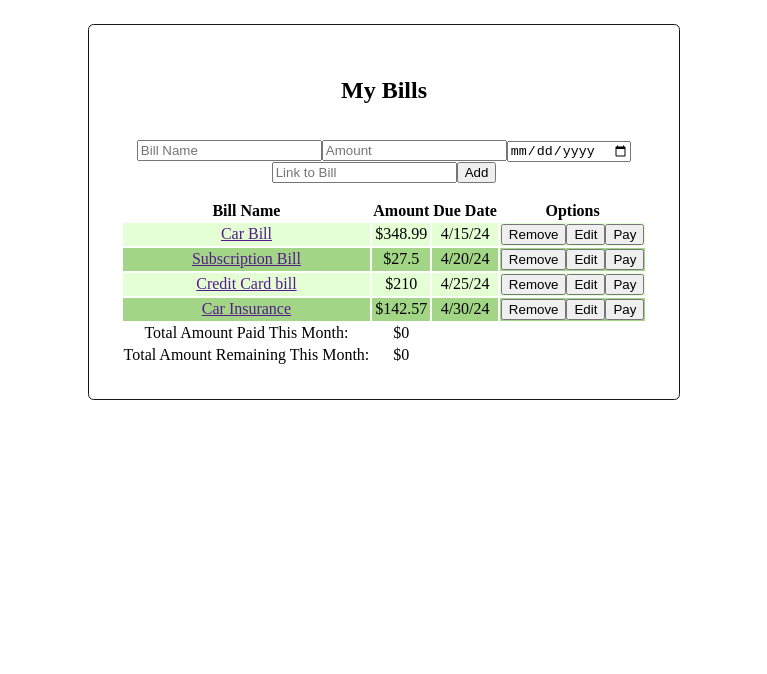
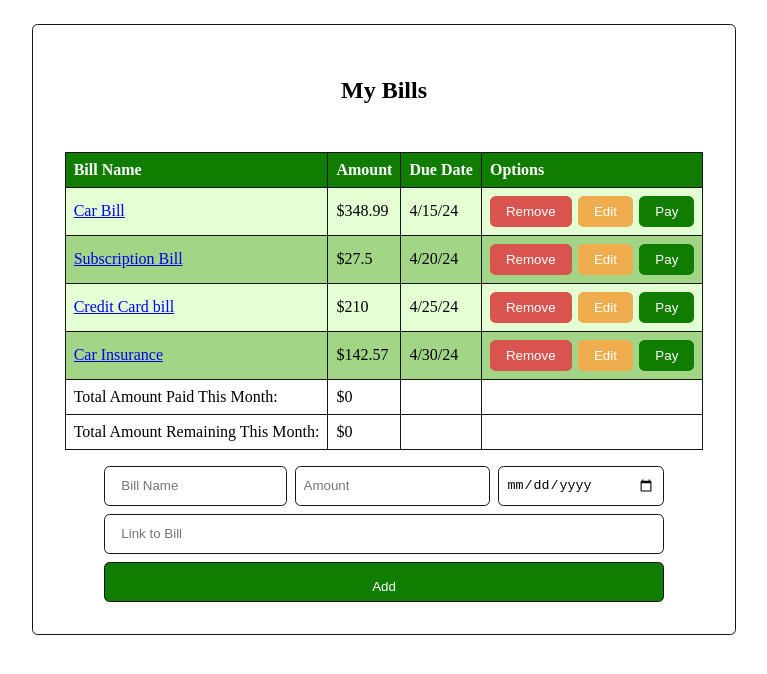
Before and after one commit to chrisclynes/Bill-Application, an Angular app: page / in a window 1280 px wide. Shown: the top 674 px of the page, without its empty margins (256-1023 px from the left). Built offline with nearby package versions, Linux system fonts and the light colour scheme.

Commit message:
Updates to edit row, css styling, added additional option button functions

```diff
--- a/src/app/app.component.css
+++ b/src/app/app.component.css
@@ -5,17 +5,25 @@
     --accent-color: #fbcc48;
     --table-even: #e0ffcfe6;
     --table-odd: #98d279e6;
-
+    --danger-color: #d9534f;
+    --warning-color: #f0ad4e;
     --radius: 0.35rem;
+    --padding: 1rem;
+    --margin: 0.5rem;
+    --button-padding: 0.5rem 1rem;
+    --button-margin: 0.25rem;
+    --table-padding: 0.5rem;
+    --table-spacing: 0.75rem;
+    --input-height: 2.5rem;
     box-sizing: border-box;
 }
 
 html {
-box-sizing: border-box;
+    box-sizing: border-box;
 }
 
 *, *:before, *:after {
-box-sizing: inherit;
+    box-sizing: inherit;
 }
 
 .center-items {
@@ -26,7 +34,7 @@ box-sizing: inherit;
 
 .container {
     margin: 0;
-    padding: 1rem;
+    padding: var(--padding);
     width: 100%;
     height: 100%;
 }
@@ -39,6 +47,53 @@ box-sizing: inherit;
     text-align: center;
     gap: 1rem;
 }
+
+.input-group-form {
+    display: flex;
+    flex-direction: column;
+    gap: var(--margin);
+}
+
+.inline-inputs {
+    display: flex;
+    gap: var(--margin);
+}
+
+.inline-inputs input {
+    flex: 1;
+    padding: 0.5rem;
+    height: var(--input-height);
+    border-radius: var(--radius);
+    border: 1px solid var(--borders);
+    box-sizing: border-box;
+}
+
+.input-group-form input[type="text"],
+.input-group-form button {
+    width: 100%;
+    padding: var(--padding);
+    height: var(--input-height);
+    border-radius: var(--radius);
+    border: 1px solid var(--borders);
+}
+
+table {
+    width: 100%;
+    border-collapse: collapse;
+    margin-top: var(--table-spacing);
+}
+
+th, td {
+    padding: var(--table-padding);
+    border: 1px solid var(--borders);
+    text-align: left;
+}
+
+th {
+    background-color: var(--pri-color);
+    color: #fff;
+}
+
 .table-even-row {
     background-color: var(--table-even);
 }
@@ -46,10 +101,41 @@ box-sizing: inherit;
 .table-odd-row {
     background-color: var(--table-odd);
 }
-table pre {
-    text-align: left;
-}
 
 .bill-is-paid {
     text-decoration: line-through;
 }
+
+button {
+    padding: var(--button-padding);
+    border: none;
+    border-radius: var(--radius);
+    cursor: pointer;
+    color: #fff;
+}
+
+.table-option-buttons {
+    display: inline-flex;
+    gap: 0.4rem;
+    justify-content: center;
+}
+
+.add-button {
+    background-color: var(--pri-color);
+}
+
+.remove-button {
+    background-color: var(--danger-color);
+}
+
+.edit-button {
+    background-color: var(--warning-color);
+}
+
+.done-button {
+    background-color: var(--pri-color);
+}
+
+button:hover {
+    opacity: 0.8;
+}
--- a/src/app/app.component.html
+++ b/src/app/app.component.html
@@ -1,14 +1,6 @@
 <div class="container center-items">
   <div class="my-bills-list center-items">
     <h2>{{title}}</h2>
-    <div class="input-group-form">
-      <input type="text" placeholder="Bill Name" #newBillName>
-      <input type="number" placeholder="Amount" #newBillAmount>
-      <input type="date" placeholder="Due Date" #newBillDueDate>
-      <br />
-      <input type="text" placeholder="Link to Bill" #newBillUrl>
-      <button class="add-button" (click)="add(newBillName.value, newBillUrl.value, newBillAmount.value, newBillDueDate.value)">Add</button>
-    </div>
     <table>
       <thead>
         <tr>
@@ -25,13 +17,17 @@
             <td>${{ bill.amount }}</td>
             <td>{{ bill.dueDate | date: 'shortDate' }}</td>
             <td>
-              <button class="remove-button" (click)="remove(bill)">Remove</button>
-              <button class="edit-button" (click)="edit(bill)">Edit</button>
-              <button class="done-button" (click)="markAsPaid(bill)">Pay</button>
+              <div class="table-option-buttons">
+                <button class="remove-button" (click)="remove(bill)">Remove</button>
+                <button class="edit-button" (click)="edit(bill)">Edit</button>
+                <button class="done-button" (click)="markAsPaid(bill)">Pay</button>
+              </div>
             </td>
           </ng-container>
           <ng-template #editTemplate>
-            <app-edit-row [bill]="bill" (save)="saveBill(bill)"></app-edit-row>
+            <td colspan="4">
+              <app-edit-row [bill]="bill" (save)="saveBill(bill)"></app-edit-row>
+            </td>
           </ng-template>
         </tr>
       </tbody>
@@ -50,5 +46,14 @@
         </tr>
       </tfoot>
     </table>
+    <div class="input-group-form">
+      <div class="inline-inputs">
+        <input type="text" placeholder="Bill Name" #newBillName>
+        <input type="number" placeholder="Amount" #newBillAmount>
+        <input type="date" placeholder="Due Date" #newBillDueDate>
+      </div>
+      <input type="text" placeholder="Link to Bill" #newBillUrl>
+      <button class="add-button" (click)="add(newBillName.value, newBillUrl.value, newBillAmount.value, newBillDueDate.value)">Add</button>
+    </div>
   </div>
 </div>
--- a/src/app/app.component.ts
+++ b/src/app/app.component.ts
@@ -16,10 +16,10 @@ import { Bill } from './models/bill/bill.model';
 export class AppComponent {
   title = 'My Bills';
   bills: Bill[] = [
-    new Bill('Car Bill', '', 348.99, new Date(2024, 3, 15)),
-    new Bill('Subscription Bill', '',  27.50, new Date(2024, 3, 20)),
-    new Bill('Credit Card bill', '',  210.00, new Date(2024, 3, 25)),
-    new Bill('Car Insurance', '', 142.57, new Date(2024, 3, 30)),
+    new Bill('Car Bill', 'www.google.com', 348.99, new Date(2024, 3, 15)),
+    new Bill('Subscription Bill', 'www.netflix.com',  27.50, new Date(2024, 3, 20)),
+    new Bill('Credit Card bill', 'www.chase.com',  210.00, new Date(2024, 3, 25)),
+    new Bill('Car Insurance', 'www.aaa.com', 142.57, new Date(2024, 3, 30)),
   ];
 
   totalAmountPaid: number = 0;
--- a/src/app/components/edit-row/edit-row.component.css
+++ b/src/app/components/edit-row/edit-row.component.css
@@ -0,0 +1,72 @@
+:host {
+    --borders: #151515;
+    --pri-color: #117d00;
+    --radius: 0.35rem;
+    --margin: 0.5rem;
+    --button-padding: 0.5rem 1rem;
+    --input-height: 2.5rem;
+    --table-padding: 0.5rem;
+    box-sizing: border-box;
+}
+
+*, *:before, *:after {
+    box-sizing: inherit;
+}
+
+.inline-inputs input {
+    flex: 1;
+    padding: 0.5rem;
+    height: var(--input-height);
+    border-radius: var(--radius);
+    border: 1px solid var(--borders);
+    box-sizing: border-box;
+}
+
+.inline-inputs {
+    display: flex;
+    gap: var(--margin);
+}
+
+.input-group-form {
+    display: flex;
+    flex-direction: column;
+    gap: var(--margin);
+}
+
+input {
+    width: 100%;
+    padding: 0.5rem;
+    height: var(--input-height);
+    border-radius: var(--radius);
+    border: 1px solid var(--borders);
+    box-sizing: border-box;
+}
+
+.table-option-buttons {
+    display: inline-flex;
+    gap: 0.4rem;
+    justify-content: center;
+}
+
+button {
+    padding: var(--button-padding);
+    border: none;
+    border-radius: var(--radius);
+    cursor: pointer;
+    color: #fff;
+    margin-top: var(--margin);
+    width: 100%;
+    height: var(--input-height);
+}
+
+.save-button {
+    background-color: var(--pri-color);
+}
+
+.cancel-button {
+    background-color: var(--warning-color);
+}
+
+button:hover {
+    opacity: 0.8;
+}
--- a/src/app/components/edit-row/edit-row.component.html
+++ b/src/app/components/edit-row/edit-row.component.html
@@ -1,6 +1,12 @@
-<tr>
-    <input type="text" [(ngModel)]="bill.title">
-    <input type="number" [(ngModel)]="bill.amount">
-    <input type="date" [ngModel]="bill.dueDate | date:'yyyy-MM-dd'" (ngModelChange)="onDueDateChange($event)">
-    <button (click)="onSave()">Save</button>
-</tr>
+<div class="input-group-form">
+    <div class="inline-inputs">
+        <input type="text" [(ngModel)]="bill.title" placeholder="Bill Name">
+        <input type="number" [(ngModel)]="bill.amount" placeholder="Amount">
+        <input type="date" [ngModel]="bill.dueDate | date:'yyyy-MM-dd'" (ngModelChange)="onDueDateChange($event)">
+    </div>
+    <input type="text" [(ngModel)]="bill.billUrl" placeholder="Link to Bill">
+    <div class="table-option-buttons">
+        <button class="save-button" (click)="onSave()">Save</button>
+        <button class="cancel-button" (click)="onCancel()">Cancel</button>
+    </div>
+</div>
--- a/src/app/components/edit-row/edit-row.component.ts
+++ b/src/app/components/edit-row/edit-row.component.ts
@@ -9,7 +9,7 @@ import { DatePipe, CommonModule } from '@angular/common';
   imports: [FormsModule, CommonModule], // Include FormsModule here
   templateUrl: './edit-row.component.html',
   styleUrls: ['./edit-row.component.css'],
-  providers: [DatePipe]
+  providers: [DatePipe],
 })
 export class EditRowComponent {
   @Input() bill: Bill = new Bill('', '', 0, new Date()); // Default initialization
@@ -35,4 +35,7 @@ export class EditRowComponent {
     this.save.emit(this.bill);
     this.bill.isEditing = false;
   }
+  onCancel() {
+    this.bill.isEditing = false;
+  }
 }
```
